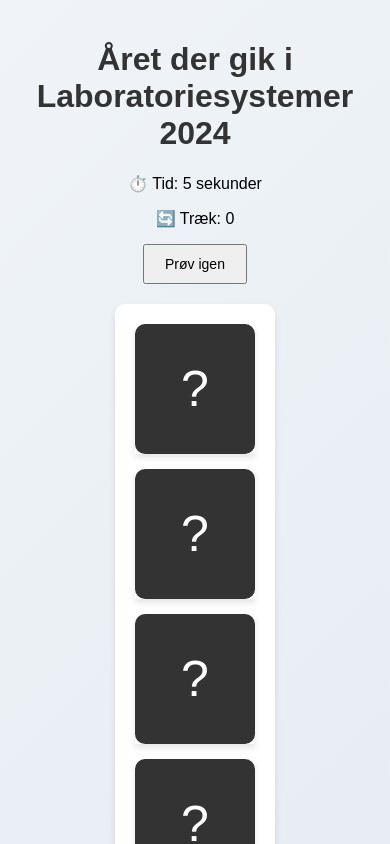
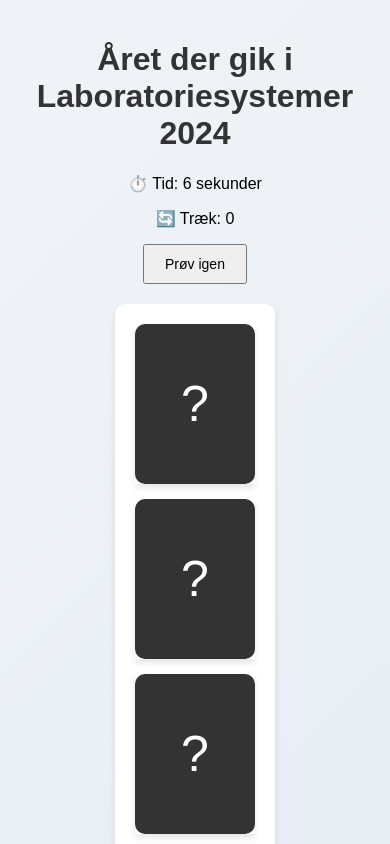
Before and after one commit to Ianropke/Labsys, a React (Create React App) app: page / in a window 390 px wide. Shown: the top 844 px of the page. Built offline with nearby package versions, Linux system fonts and the light colour scheme.

Commit message:
Update App.css

```diff
--- a/src/App.css
+++ b/src/App.css
@@ -8,16 +8,14 @@ body {
   text-align: center;
   font-family: Arial, sans-serif;
   padding: 20px;
-  /* Add a background gradient */
   background: linear-gradient(135deg, #f0f4f8, #d9e2ec);
-  min-height: 100vh; /* Ensure the background covers the full height */
+  min-height: 100vh;
 }
 
 h1 {
   color: #333;
 }
 
-/* Style the header section */
 .header {
   margin-bottom: 20px;
 }
@@ -32,7 +30,7 @@ button {
   font-size: 16px;
 }
 
-/* Add a container around the game area */
+/* Game container */
 .game-container {
   background-color: #ffffff;
   border-radius: 10px;
@@ -41,18 +39,17 @@ button {
   box-shadow: 0 4px 6px rgba(0, 0, 0, 0.1);
 }
 
-/* Adjust the card grid to be responsive */
+/* Card grid */
 .card-grid {
   display: grid;
-  grid-template-columns: repeat(auto-fill, minmax(120px, 1fr));
+  grid-template-columns: repeat(auto-fit, minmax(150px, 1fr));
   gap: 15px;
-  justify-content: center;
 }
 
+/* Card styles */
 .card {
   width: 100%;
-  max-width: 150px;
-  height: 180px;
+  height: 200px;
   perspective: 600px;
 }
 
@@ -62,7 +59,6 @@ button {
   height: 100%;
   transform-style: preserve-3d;
   transition: transform 0.6s;
-  /* Add a shadow to the cards */
   box-shadow: 0 4px 6px rgba(0, 0, 0, 0.1);
 }
 
@@ -125,15 +121,27 @@ button {
   color: #333;
   padding: 20px;
   border-radius: 10px;
-  width: 80%;
+  width: 90%;
   max-width: 500px;
   text-align: center;
 }
 
+.modal-content h2 {
+  margin-top: 0;
+}
+
+.modal-content button {
+  margin-top: 20px;
+}
+
 /* Responsive adjustments */
-@media (max-width: 600px) {
+@media (max-width: 768px) {
+  .card-grid {
+    grid-template-columns: repeat(auto-fit, minmax(120px, 1fr));
+  }
+
   .card {
-    height: 130px;
+    height: 160px;
   }
 
   .card-front .emoji {
@@ -152,9 +160,4 @@ button {
   button {
     font-size: 14px;
   }
-
-  .modal-content {
-    width: 90%;
-    padding: 15px;
-  }
 }
```
